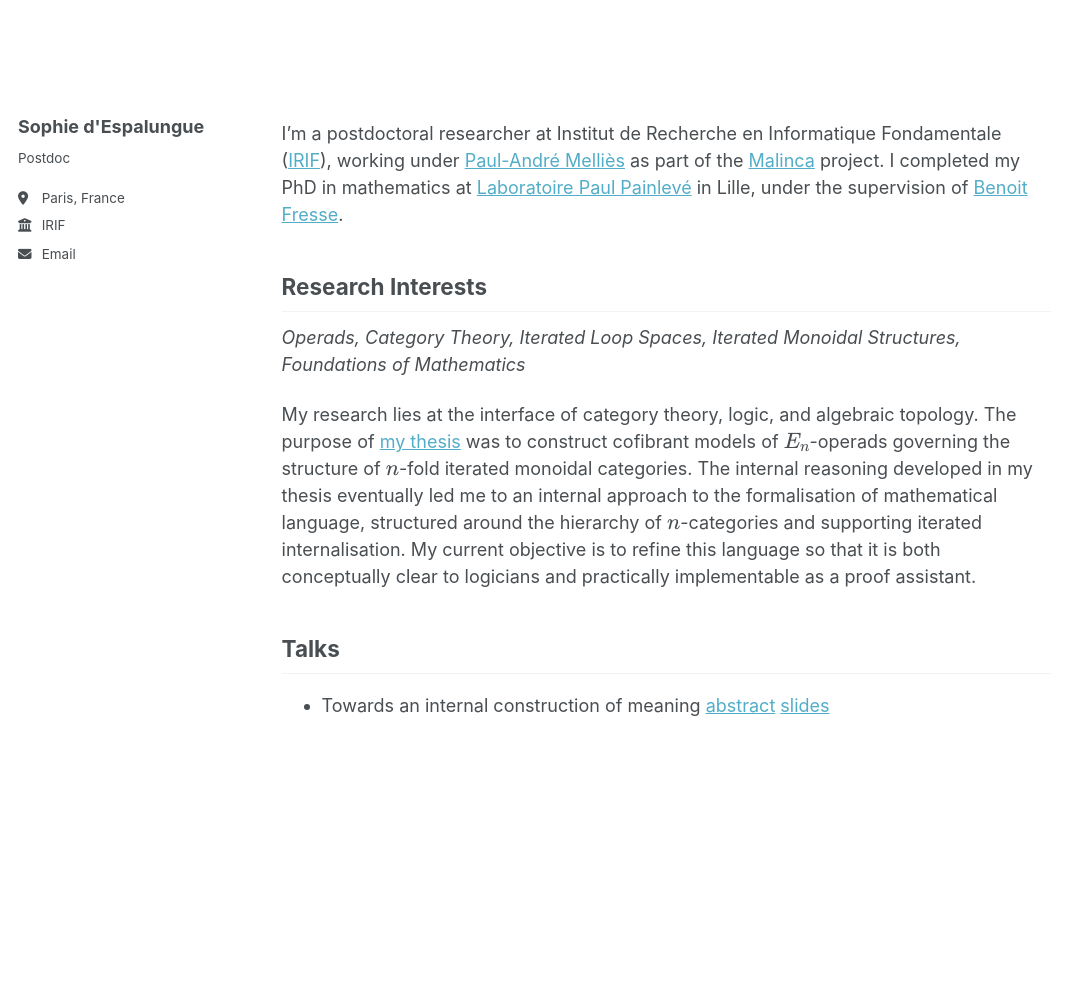
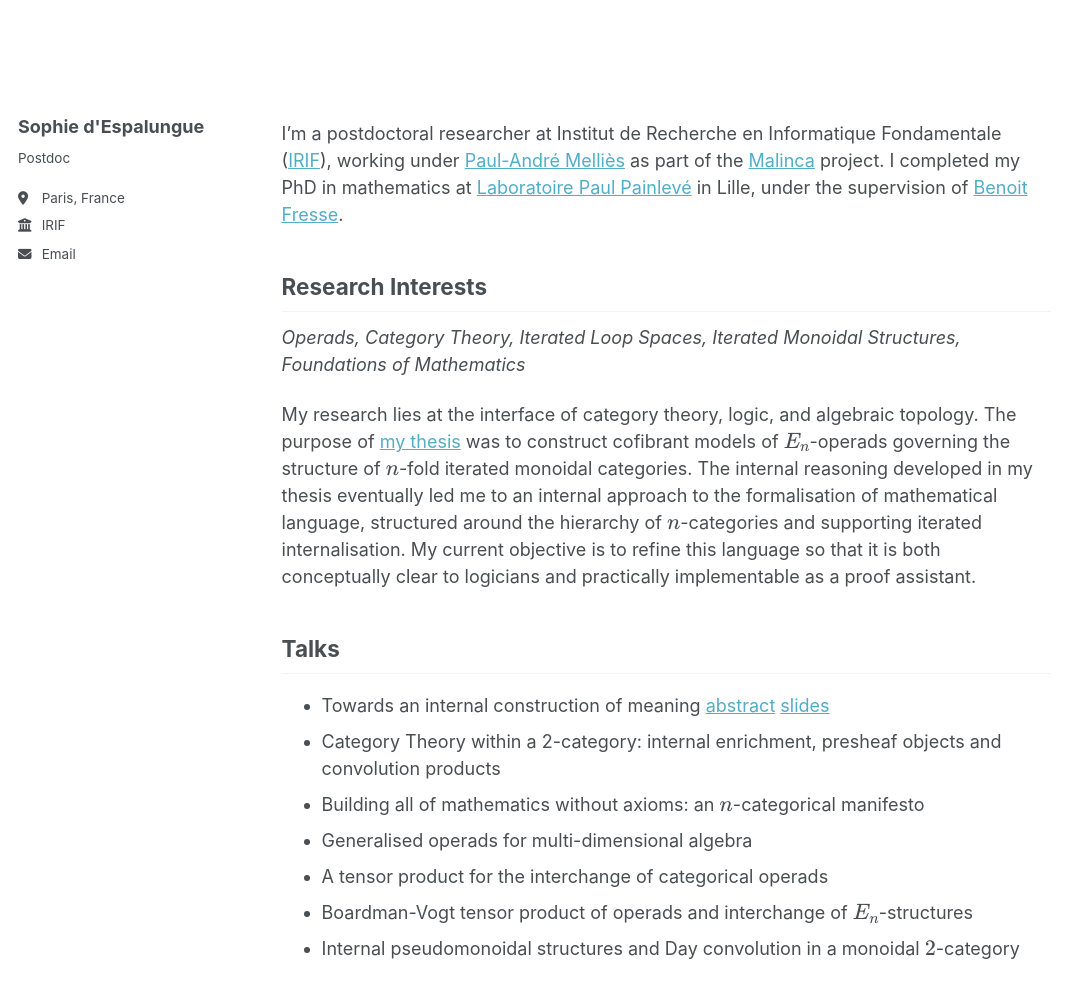
Before and after one commit to sdspmon/sdspmon.github.io, a Jekyll site: the page built from _pages/about.md, in a window 1280 px wide and 1169 px high. Shown: the top 998 px of the window, without its empty margins (0-1078 px from the left). Built offline with Jekyll 4.4.1, drawn with Linux system fonts in a browser that asks for light colours; a script that is not in the unit is left out.

Commit message:
Update about.md

```diff
--- a/_pages/about.md
+++ b/_pages/about.md
@@ -17,4 +17,10 @@ My research lies at the interface of category theory, logic, and algebraic topol
 
 ## Talks
 
-- Towards an internal construction of meaning [abstract]() [slides](https://github.com/user-attachments/files/22466240/InternalConstruction.pdf)
+- Towards an internal construction of meaning [abstract](https://sdspmon.github.io/talks/internalconstruction) [slides](https://github.com/user-attachments/files/22466240/InternalConstruction.pdf)
+- Category Theory within a 2-category: internal enrichment, presheaf objects and convolution products
+- Building all of mathematics without axioms: an $$n$$-categorical manifesto
+- Generalised operads for multi-dimensional algebra
+- A tensor product for the interchange of categorical operads
+- Boardman-Vogt tensor product of operads and interchange of $$E_n$$-structures
+- Internal pseudomonoidal structures and Day convolution in a monoidal $$2$$-category
```
